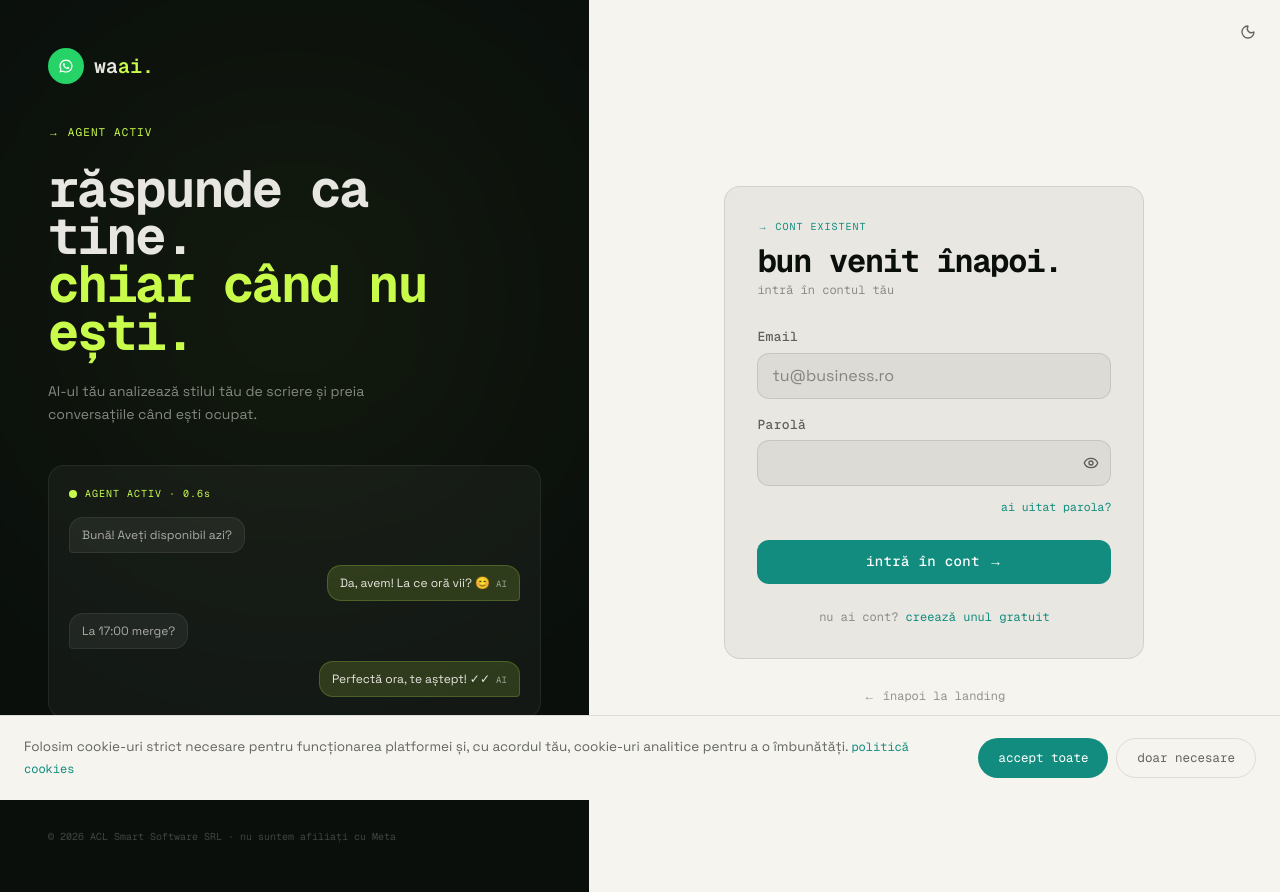
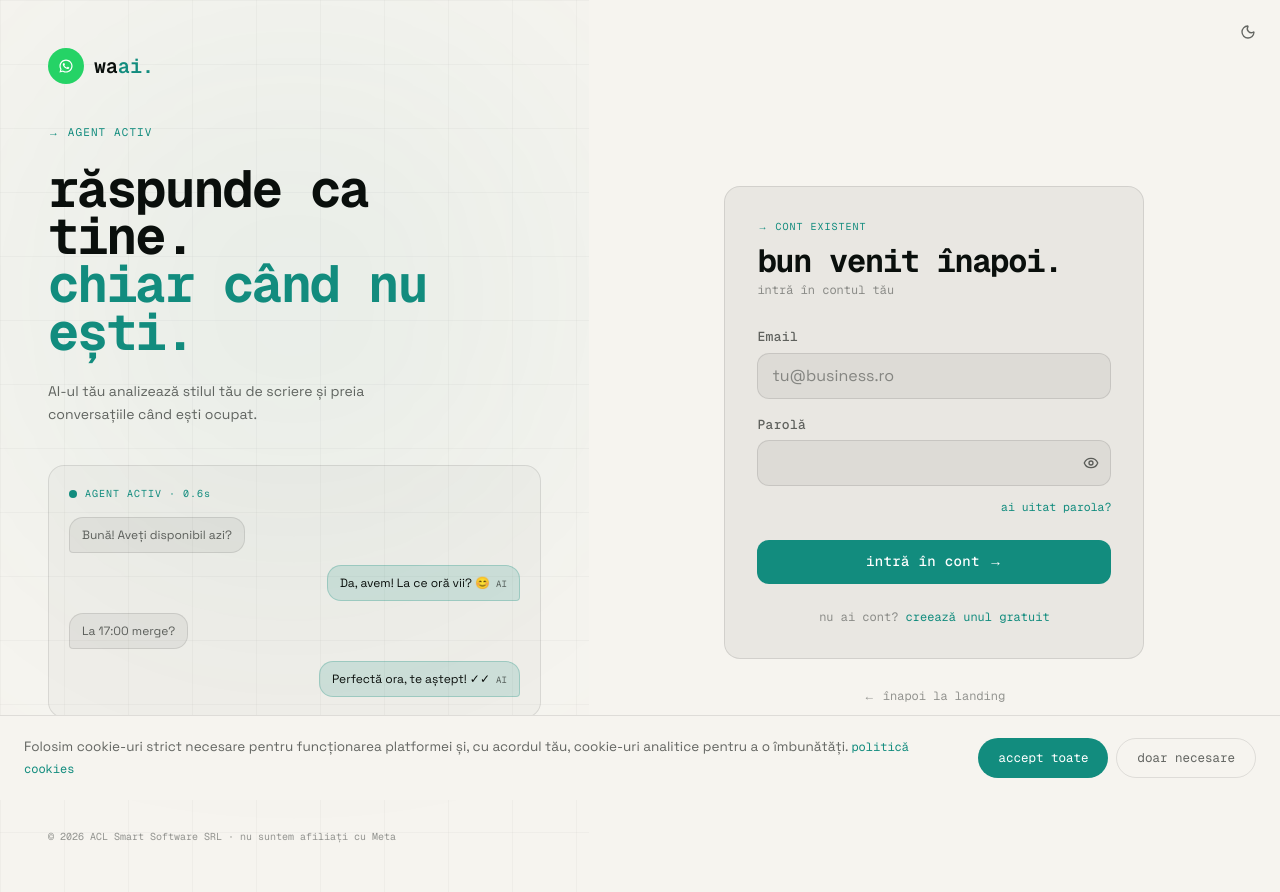
Before and after one commit to TheDeveloper404/WhatsappAI, a Next.js app in the folder apps/web/: page /login in a window 1280 px wide. Built offline with nearby package versions, Linux system fonts and the light colour scheme; no server answers.

Commit message:
fix: update colors in auth layout for light mode compatibility; replace hardcoded values with theme tokens

```diff
--- a/apps/web/src/app/(auth)/layout.tsx
+++ b/apps/web/src/app/(auth)/layout.tsx
@@ -22,51 +22,48 @@ export default function AuthLayout({ children }: { children: React.ReactNode })
     <div className="min-h-screen flex bg-base">
 
       {/* ── LEFT PANEL ────────────────────────────────────────────── */}
-      <div
-        className="hidden lg:flex flex-col justify-between w-[46%] relative overflow-hidden p-12"
-        style={{ background: '#0A0F0C' }}
-      >
+      <div className="hidden lg:flex flex-col justify-between w-[46%] relative overflow-hidden p-12 bg-base">
         {/* grid overlay */}
         <div className="absolute inset-0 gridlines opacity-30 pointer-events-none" />
-        {/* glow */}
-        <div className="absolute top-1/3 left-1/2 -translate-x-1/2 -translate-y-1/2 w-[500px] h-[500px] rounded-full blur-[140px] pointer-events-none" style={{ background: 'rgba(200,251,74,0.06)' }} />
+        {/* glow — acid tint (teal în light, lime în dark) */}
+        <div className="absolute top-1/3 left-1/2 -translate-x-1/2 -translate-y-1/2 w-[500px] h-[500px] rounded-full blur-[140px] pointer-events-none" style={{ background: 'color-mix(in oklab, var(--acid) 8%, transparent)' }} />
 
         {/* Logo */}
         <Link href="/" className="relative flex items-center gap-2.5 z-10">
           <span className="inline-flex items-center justify-center w-9 h-9 rounded-full" style={{ background: '#25D366' }}>
             <WaIcon size={20} />
           </span>
-          <span className="font-mono-ui text-[20px] font-semibold" style={{ color: '#E8E6E1' }}>
-            wa<span style={{ color: '#C8FB4A' }}>ai.</span>
+          <span className="font-mono-ui text-[20px] font-semibold text-ink">
+            wa<span className="text-acid">ai.</span>
           </span>
         </Link>
 
         {/* Hero copy */}
         <div className="relative z-10 flex-1 flex flex-col justify-center py-10">
-          <div className="font-mono-ui text-[11px] tracking-widest mb-6" style={{ color: '#C8FB4A' }}>
+          <div className="font-mono-ui text-[11px] tracking-widest mb-6 text-acid">
             → AGENT ACTIV
           </div>
-          <h2 className="font-display text-[44px] lg:text-[52px] leading-none mb-6" style={{ color: '#E8E6E1' }}>
+          <h2 className="font-display text-[44px] lg:text-[52px] leading-none mb-6 text-ink">
             răspunde ca tine.<br />
-            <em className="not-italic" style={{ color: '#C8FB4A' }}>chiar când nu ești.</em>
+            <em className="not-italic text-acid">chiar când nu ești.</em>
           </h2>
-          <p className="text-[14px] leading-relaxed max-w-[320px] mb-10" style={{ color: 'rgba(232,230,225,0.55)' }}>
+          <p className="text-[14px] leading-relaxed max-w-[320px] mb-10 text-dim">
             AI-ul tău analizează stilul tău de scriere și preia conversațiile când ești ocupat.
           </p>
 
           {/* Mini chat mockup */}
-          <div className="rounded-2xl p-5 space-y-3" style={{ background: 'rgba(255,255,255,0.04)', border: '1px solid rgba(232,230,225,0.08)' }}>
+          <div className="rounded-2xl p-5 space-y-3 bg-card border border-line">
             <div className="flex items-center gap-2 mb-4">
-              <span className="w-2 h-2 rounded-full pulse-dot" style={{ background: '#C8FB4A' }} />
-              <span className="font-mono-ui text-[10px] tracking-widest" style={{ color: '#C8FB4A' }}>AGENT ACTIV · 0.6s</span>
+              <span className="w-2 h-2 rounded-full pulse-dot bg-acid" />
+              <span className="font-mono-ui text-[10px] tracking-widest text-acid">AGENT ACTIV · 0.6s</span>
             </div>
             {CHAT_LINES.map((line, i) => (
               <div key={i} className={`flex ${line.side === 'right' ? 'justify-end' : 'justify-start'}`}>
                 <div
                   className={`px-3 py-2 text-[12px] max-w-[80%] ${line.side === 'right' ? 'bubble-r' : 'bubble-l'}`}
                   style={line.side === 'right'
-                    ? { background: 'rgba(200,251,74,0.15)', color: '#E8E6E1', border: '1px solid rgba(200,251,74,0.2)' }
-                    : { background: 'rgba(255,255,255,0.06)', color: 'rgba(232,230,225,0.7)', border: '1px solid rgba(232,230,225,0.08)' }
+                    ? { background: 'color-mix(in oklab, var(--acid) 15%, transparent)', color: 'var(--ink)', border: '1px solid color-mix(in oklab, var(--acid) 25%, transparent)' }
+                    : { background: 'var(--card-hi)', color: 'var(--dim)', border: '1px solid var(--line)' }
                   }
                 >
                   {line.text}
@@ -82,14 +79,14 @@ export default function AuthLayout({ children }: { children: React.ReactNode })
           <div className="mt-8 flex gap-8">
             {[{ v: '7 zile', l: 'trial gratuit' }, { v: '60s', l: 'setup' }, { v: '99%', l: 'uptime' }].map(s => (
               <div key={s.l}>
-                <div className="font-display text-[24px]" style={{ color: '#C8FB4A' }}>{s.v}</div>
-                <div className="font-mono-ui text-[10px] mt-0.5" style={{ color: 'rgba(232,230,225,0.4)' }}>{s.l}</div>
+                <div className="font-display text-[24px] text-acid">{s.v}</div>
+                <div className="font-mono-ui text-[10px] mt-0.5 text-dimmer">{s.l}</div>
               </div>
             ))}
           </div>
         </div>
 
-        <p className="relative z-10 font-mono-ui text-[10px]" style={{ color: 'rgba(232,230,225,0.25)' }}>
+        <p className="relative z-10 font-mono-ui text-[10px] text-dimmer">
           © 2026 ACL Smart Software SRL · nu suntem afiliați cu Meta
         </p>
       </div>
--- a/apps/web/src/app/(dashboard)/subscribe/page.tsx
+++ b/apps/web/src/app/(dashboard)/subscribe/page.tsx
@@ -83,10 +83,10 @@ export default function SubscribePage() {
               {rec && (
                 <div className="absolute -top-3 left-1/2 -translate-x-1/2">
                   <span
-                    className="font-mono-ui text-[10px] tracking-widest px-3 py-1 rounded-full inline-flex items-center gap-1 font-bold"
-                    style={{ background: 'var(--cta-max)', color: 'var(--cta-max-fg)' }}
+                    className="font-mono-ui text-[12px] tracking-widest px-3.5 py-1.5 rounded-full inline-flex items-center gap-1 font-bold"
+                    style={{ background: 'var(--badge-rec)', color: 'var(--badge-rec-fg)' }}
                   >
-                    <Zap className="h-3 w-3" />
+                    <Zap className="h-3.5 w-3.5" />
                     recomandat
                   </span>
                 </div>
--- a/apps/web/src/app/globals.css
+++ b/apps/web/src/app/globals.css
@@ -71,6 +71,9 @@
        puternic în evidență pe fundalul acid al cardului. */
     --cta-max: #ffffff;
     --cta-max-fg: #0a0f0c;
+    /* Badge „RECOMANDAT" — orange viu (cascadează în ambele teme), text alb pt vizibilitate. */
+    --badge-rec: #f97316;
+    --badge-rec-fg: #ffffff;
     color-scheme: light;
   }
   html.dark {
--- a/apps/web/src/app/page.tsx
+++ b/apps/web/src/app/page.tsx
@@ -864,8 +864,8 @@ function Pricing() {
             if (tier.recommended) {
               return (
                 <div key={tier.id} className="rounded-2xl p-5 flex flex-col relative transition-shadow hover:shadow-xl cursor-default" style={{ background: 'var(--acid)' }}>
-                  <div className="absolute -top-3 right-5 font-mono-ui text-[9px] font-bold px-2.5 py-0.5 rounded-full"
-                    style={{ background: 'var(--cta-max)', color: 'var(--cta-max-fg)' }}>★ RECOMANDAT</div>
+                  <div className="absolute -top-3 right-5 font-mono-ui text-[11px] font-bold px-3 py-1 rounded-full"
+                    style={{ background: 'var(--badge-rec)', color: 'var(--badge-rec-fg)' }}>★ RECOMANDAT</div>
                   <div className="flex items-start justify-between mb-3">
                     <div className="font-display text-[18px] leading-none" style={{ color: 'var(--on-acid)' }}>{tier.name}</div>
                     <div className="text-right">
```
Also changed, not shown: 1 other file (tests, documents, lock files or other folders).
